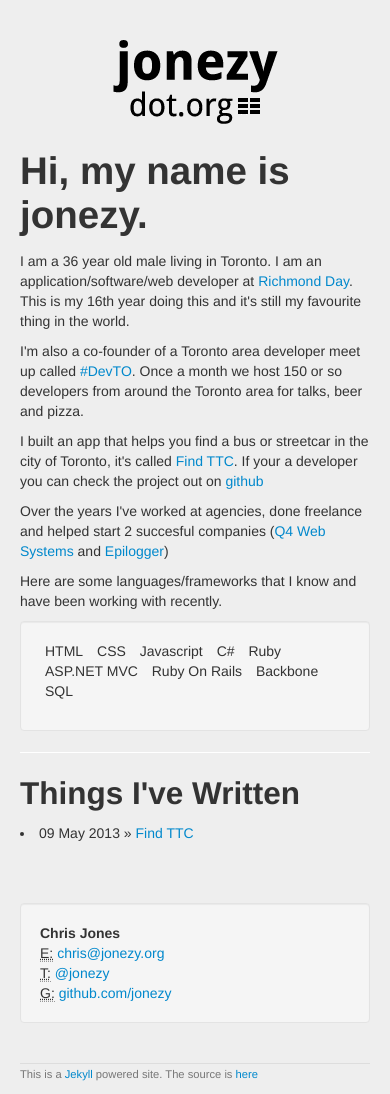
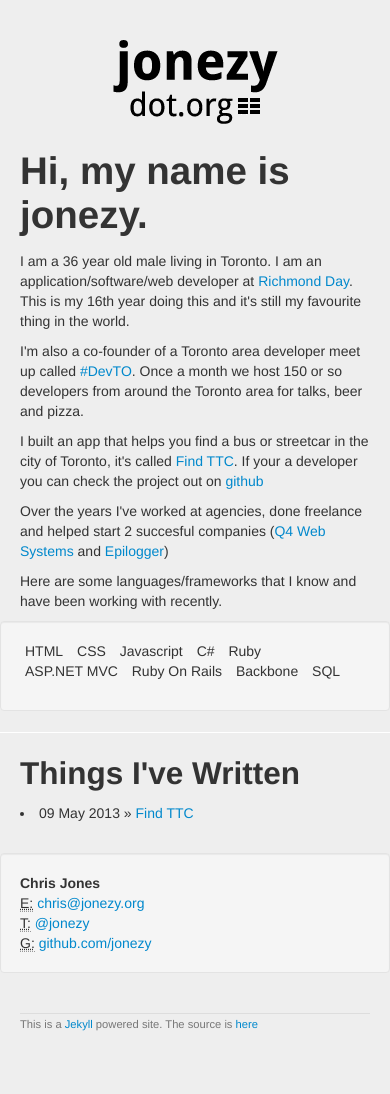
Before and after one commit to jonezy/jonezy.org, a Jekyll site: the page built from src/index.html, in a window 390 px wide. Built offline with Jekyll 4.4.1, drawn with Linux system fonts in a browser that asks for light colours; after the commit the page ends 1044 px from its top, so only the background shows below that.

Commit message:
some small tweaks to mobile layout
Signed-off-by: Chris Jones <chris@jonezy.org>

```diff
--- a/src/css/site.css
+++ b/src/css/site.css
@@ -20,5 +20,7 @@ footer {margin-top:20px;border-top:solid 1px #ddd;font-size:80%;color:#777;}
 @media only screen and (min-width: 320px) and (max-width: 767px) {
 
   nav a {width:165px;height:84px;background:url(../img/logo.png)}
+  aside .well {margin-top:30px;}
+  .well,hr {margin-left:-20px;margin-right:-20px;}
 
 }
```
